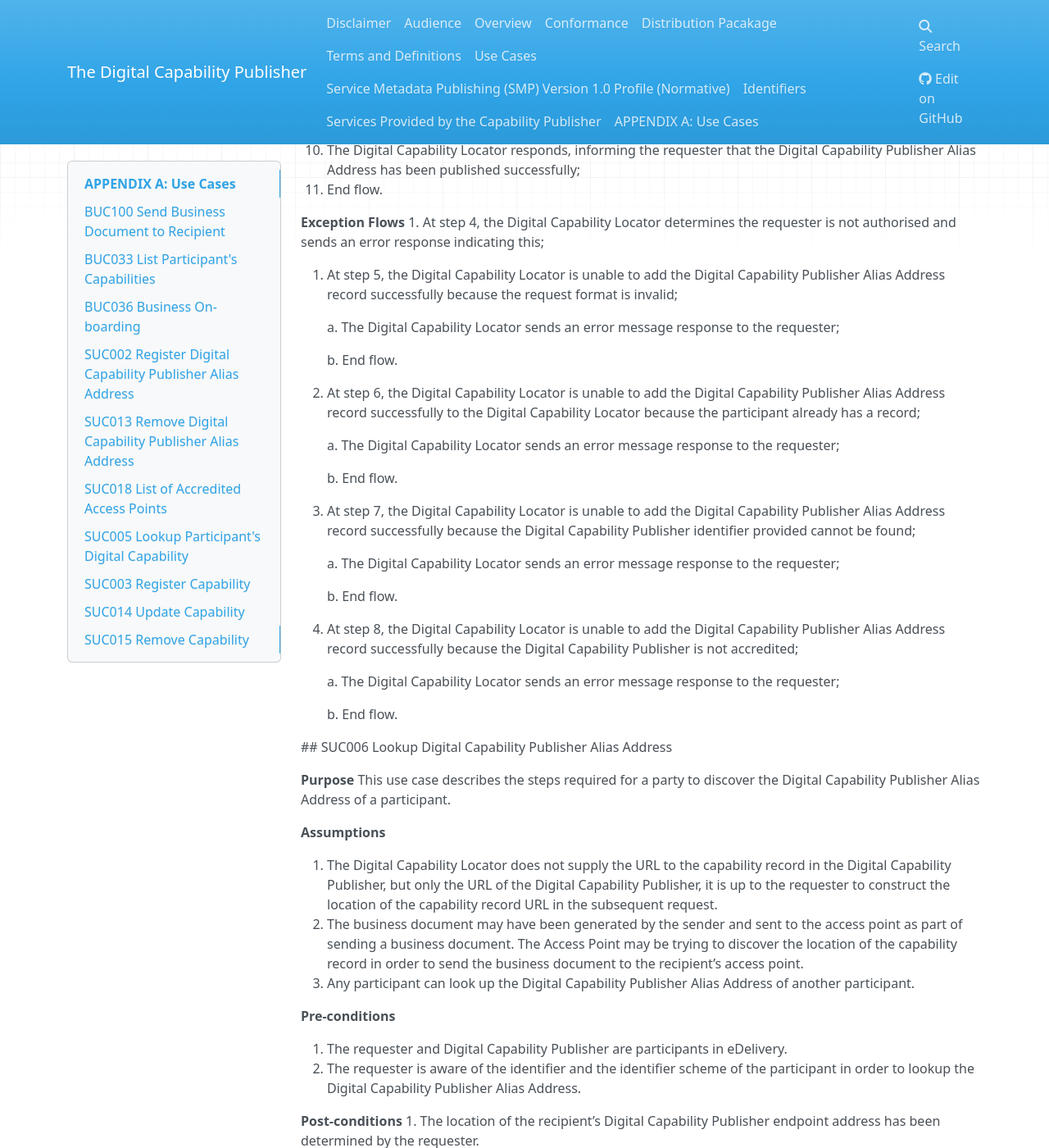
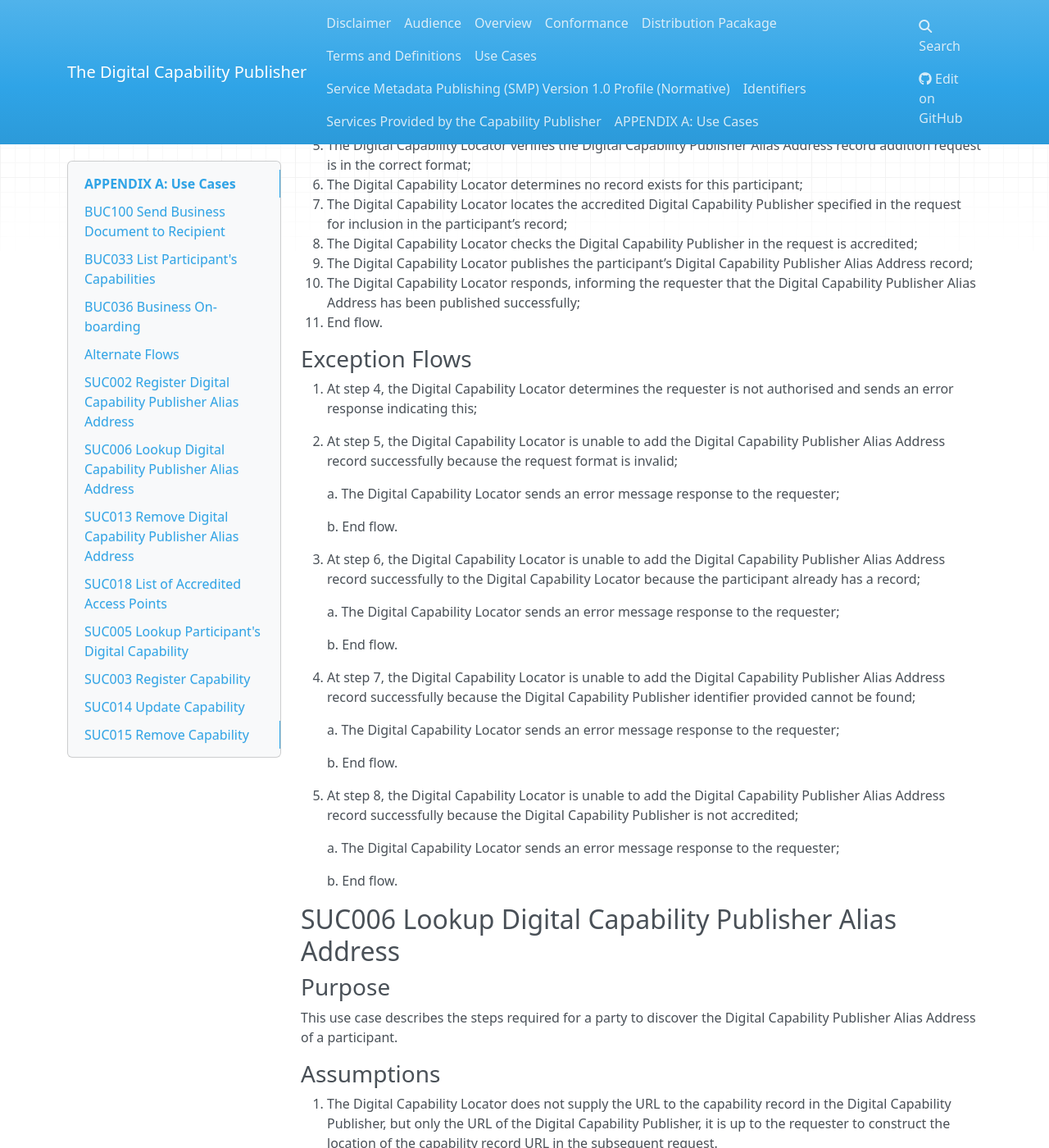
Before and after one commit to Digital-Business-Council/Digital-Capability-Publisher, an MkDocs documentation site: the page built from docs/appendixausecases.md, in a window 1280 px wide and 1400 px high, scrolled down 6659 px. Shown: the whole window at 82% size. Built offline with MkDocs 1.6.1, drawn with Linux system fonts in a browser that asks for light colours; nearby versions of some CDN libraries; old or Windows-style settings are respelled for this version of MkDocs; some of the changed text lies outside the part shown.

Commit message:
Update appendixausecases.md

```diff
--- a/docs/appendixausecases.md
+++ b/docs/appendixausecases.md
@@ -1,22 +1,22 @@
 # APPENDIX A: Use Cases
 ## BUC100 Send Business Document to Recipient
-**Purpose**
+### Purpose
 
 This high level use case describes the end to end process of sending a business document to a recipient.
 
-**Assumptions**
+### Assumptions
 
 N/A
 
-**Preconditions**
+### Preconditions
 
  1. The Sender, Recipient, Capability Publisher and the Access Points are participants in eDelivery.
 
-**Post conditions**
+### Post conditions
 
  1. The recipient receives the Sender’s business document successfully.
 
-**Basic Flow**
+### Basic Flow
 
  1. The Sender populates the business document with the required information (identifier and scheme, document type and process);
 
@@ -36,26 +36,27 @@ N/A
 
 ## BUC033 List Participant's Capabilities
 
-**Purpose**
+### Purpose
+
 This use case describes the steps required for a party, possibly a sender, to discover the entire capabilities (ie every process) supported by a participant.
 
 This use case is optional as it would only be useful if there were more than one process supported by a participant. It is not necessary for a Sender to discover all capabilities of a Recipient to send a business document from corners 1 to 4.
 
-**Assumptions**
+### Assumptions
 
  1. Any party, even those not participating in eDelivery, can view a Participant’s Capabilities.
 
  2. No authentication or authorisation checks are required.
 
-**Pre-conditions**
+### Pre-conditions
 
  1. The requester needs to know the identifier of the participant they are looking up.
 
-**Post-conditions**
+### Post-conditions
 
  1. The recipient's digital capabilities have been determined by a participant.
 
-**Basic Flow**
+### Basic Flow
 
  1. The requester establishes the location of the recipient’s digital capabilities;  a. <<include>> SUC006 - Lookup Participant’s DCP Alias Address;
 
@@ -71,7 +72,8 @@ This use case is optional as it would only be useful if there were more than one
 
 ## BUC036 Business On-boarding
 
-**Purpose**
+### Purpose
+
 This use case describes the process to on-board a business to a single Digital Capability Publisher and/or one or more Access Point services for eDelivery. This does not include Access Point and Digital Capability Publisher service providers themselves, who are covered by the process described in BUC010 – Service Provider On-Boarding.
 
 There are a number of scenarios covered by this use case:
@@ -90,13 +92,13 @@ There are a number of scenarios covered by this use case:
 
      e. The business has different Service Providers for Digital Capability Publisher and Access Point services, and moves each service to two new Service Providers.
 
- **Assumptions**
+### Assumptions
 
  1. A Service Provider can operate an Access Point and/or a Digital Capability Register but it is not mandatory to provide both.
 
  2. Where a Service Provider can provide both services, whether a business chooses to use both services of that one service provider is completely at their discretion.
 
-**Constraints**
+### Constraints
 
  1. The Service Provider, when providing both services, must create and maintain the business’ Digital Capability Locator entry and Digital Capability Publisher capability record.
 
@@ -110,7 +112,7 @@ There are a number of scenarios covered by this use case:
 
  6. Only one capability record can exist in the eDelivery framework for a participant; this record contains all the capabilities of the business.
 
- **Pre-conditions**
+### Pre-conditions
 
  1. The business has agreements with one or more Service Providers for receiving Council supported business processes and documents through one or more Access Point providers and only one Digital Capability Publisher provider, having either become a new participant or changed service providers.
 
@@ -118,7 +120,7 @@ There are a number of scenarios covered by this use case:
 
  3. The business is discoverable in the Digital Capability Locator and, if the new Digital Capability Publisher is listed in the Digital Capability Locator entry.
 
-**Post-conditions**
+### Post-conditions
 
  1. The business has agreements with one or more Service Providers for receiving Council supported business processes and documents through one or more Access Point providers and only one Digital Capability Publisher provider, having either become a new participant or changed service providers.
 
@@ -126,7 +128,8 @@ There are a number of scenarios covered by this use case:
 
  3. The business is discoverable in the Digital Capability Locator and, if the new Digital Capability Publisher is listed in the Digital Capability Locator entry.
 
- **Basic FLow- New Participant in eInvoicing; Business chooses to use a single Service Provider for both Access Point and Digital Capability Publisher services**
+### Basic FLow
+**New Participant in eInvoicing; Business chooses to use a single Service Provider for both Access Point and Digital Capability Publisher services**
 
  1. The business determines their requirements;
  2. The business investigates the services offered and pricing of various service providers;
@@ -140,7 +143,7 @@ There are a number of scenarios covered by this use case:
  10. The New Service Provider informs the business the on-boarding activities have been completed;
  11. End flow.
 
-**Alternate Flows**
+## Alternate Flows
 
  **1. New Participant; Business is signing up to Digital Capability Publisher service only (participant may have an Access Point of its own or is signing a separate agreement with a different Access Point Service Provider).**
 
@@ -180,7 +183,7 @@ At step 6, the New Service Provider discovers the business has an existing Digit
 
      e. Resume at step 9.
 
-**Exception flows**
+### Exception flows
 
  **1. New Participant; Business is signing up to Access Point service with the New Service Provider, it will use another Service Provider for Digital Capability Publisher services.**
 
@@ -216,27 +219,27 @@ At step 9, the service provider discovers the participant has an existing Access
 
 ## SUC002 Register Digital Capability Publisher Alias Address
 
- **Purpose**
+### Purpose
 
 This use case describes the interaction required for the Identifier to be mapped to the Digital Capability Publisher Alias Address of a participant’s Digital Capability Publisher and this mapping added to the Digital Capability Locator, enabling the Participant to be discovered.
 
-**Assumptions**
+### Assumptions
 
 N/A
 
-**Pre-conditions**
+### Pre-conditions
 
  1. The participant’s capability record has been added to an accredited Digital Capability Publisher.
  2. The participant does not have a Digital Capability Publisher Alias Address already registered.
  3. The Digital Capability Publisher has been accredited by the council and added to the Digital Capability Locator.
  4. The Digital Capability Publisher has obtained the identifier and the identifier scheme of the participant.
 
-**Post-conditions**
+### Post-conditions
 
  1. The Digital Capability Publisher Alias Address of the participant’s Digital Capability Publisher has been added to the Digital Capability Locator, with the Participant’s identifier mapped to the Digital Capability Publisher endpoint address.
  2. The participant’s Digital Capability Publisher address is discoverable on the Digital Capability Locator.
 
-**Basic Flow**
+### Basic Flow
 
  1. The requester constructs the Digital Capability Publisher Alias Address record addition request;
  2. The requester sends the Digital Capability Publisher Alias Address record addition request to the Digital Capability Locator;
@@ -250,7 +253,7 @@ N/A
  10. The Digital Capability Locator responds, informing the requester that the Digital Capability Publisher Alias Address has been published successfully;
  11. End flow.
 
- **Exception Flows**
+### Exception Flows
  1. At step 4, the Digital Capability Locator determines the requester is not authorised and sends an error response indicating this;
 
  2. At step 5, the Digital Capability Locator is unable to add the Digital Capability Publisher Alias Address record successfully because the request format is invalid;
@@ -277,26 +280,27 @@ N/A
 
       b. End flow.
 
- ## SUC006 Lookup Digital Capability Publisher Alias Address
+## SUC006 Lookup Digital Capability Publisher Alias Address
 
-  **Purpose**
+### Purpose
+
 This use case describes the steps required for a party to discover the Digital Capability Publisher Alias Address of a participant.
 
-**Assumptions**
+### Assumptions
 
  1. The Digital Capability Locator does not supply the URL to the capability record in the Digital Capability Publisher, but only the URL of the Digital Capability Publisher, it is up to the requester to construct the location of the capability record URL in the subsequent request.
  2. The business document may have been generated by the sender and sent to the access point as part of sending a business document. The Access Point may be trying to discover the location of the capability record in order to send the business document to the recipient’s access point.
  3. Any participant can look up the Digital Capability Publisher Alias Address of another participant.
 
- **Pre-conditions**
+### Pre-conditions
 
  1. The requester and Digital Capability Publisher are participants in eDelivery.
  2. The requester is aware of the identifier and the identifier scheme of the participant in order to lookup the Digital Capability Publisher Alias Address.
 
- **Post-conditions**
+### Post-conditions
  1. The location of the recipient’s Digital Capability Publisher endpoint address has been determined by the requester.
 
- **Basic Flow**
+### Basic Flow
 
  1. The requester forms a query to locate the capability record of the recipient;
  2. The requester sends the query to their Domain Name System (DNS) server;
@@ -306,7 +310,7 @@ This use case describes the steps required for a party to discover the Digital C
  6. The requester successfully receives the query response;
  7. End flow.
 
-**Alternate Flows**
+### Alternate Flows
 
  1. At step 3, the Digital Capability Locator is unavailable at the time of the query;
   a. The requester retries a specified amount of attempts;
@@ -315,7 +319,7 @@ This use case describes the steps required for a party to discover the Digital C
 
  2. At step 2, the Digital Capability Publisher Alias Address of a recipient’s capability has been previously looked up by the requester, stored locally and is still valid (the Time-To-Life has not expired). The capability location is then determined by the requester based on this cached record and the Digital Capability Locator does not need to be queried.
 
-**Exception Flows**
+### Exception Flows
 
  1. At step 4 the Digital Capability Locator cannot locate the recipient’s Digital Capability Publisher Alias Address record and responds with an error message indicating this outcome;
 
@@ -336,24 +340,25 @@ This use case describes the steps required for a party to discover the Digital C
 
 ## SUC013 Remove Digital Capability Publisher Alias Address
 
-**Purpose**
+### Purpose
+
 This use case describes the steps to remove a Digital Capability Publisher Alias Address record from the Digital Capability Locator.
 
-**Assumptions**
+### Assumptions
 
  1. The participant no longer trades or decides not to participate in eDelivery.
  2. The Digital Capability Publisher or the participant can request removal the participant’s Digital Capability Publisher Alias Address, so long as they can be authenticated and their permissions allow this.
  3. The requester could be removing the record before adding a new one.
 
-**Pre-conditions**
+### Pre-conditions
 
  1. The participant has an existing Digital Capability Publisher Alias Address record.
 
-**Post-conditions**
+### Post-conditions
 
  1. The participant’s Digital Capability Publisher Alias Address record is no longer discoverable on the Digital Capability Locator.
 
-**Basic Flow**
+### Basic Flow
 
  1. The Digital Capability Publisher or participant itself sends a request to the Digital Capability Locator to remove the participant’s Digital Capability Publisher Alias Address record;
  2. The Digital Capability Locator receives the request;
```
